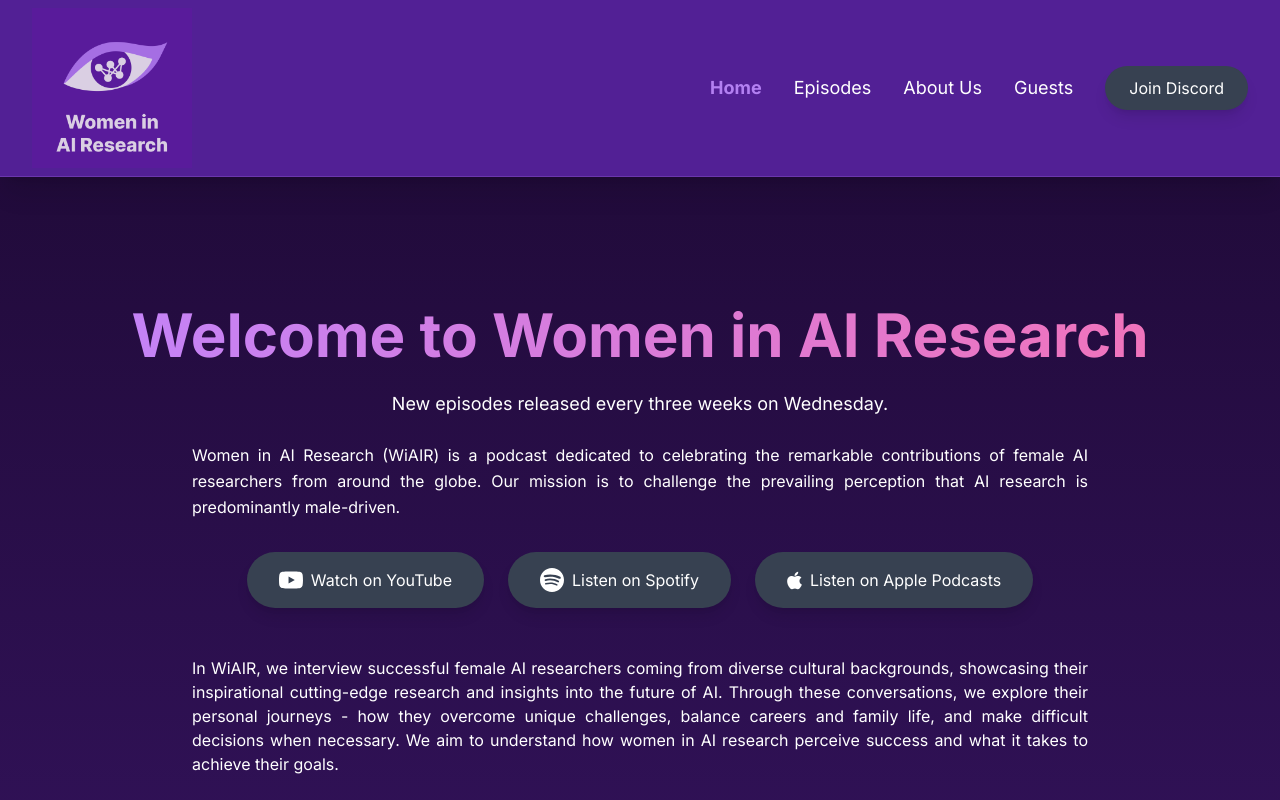
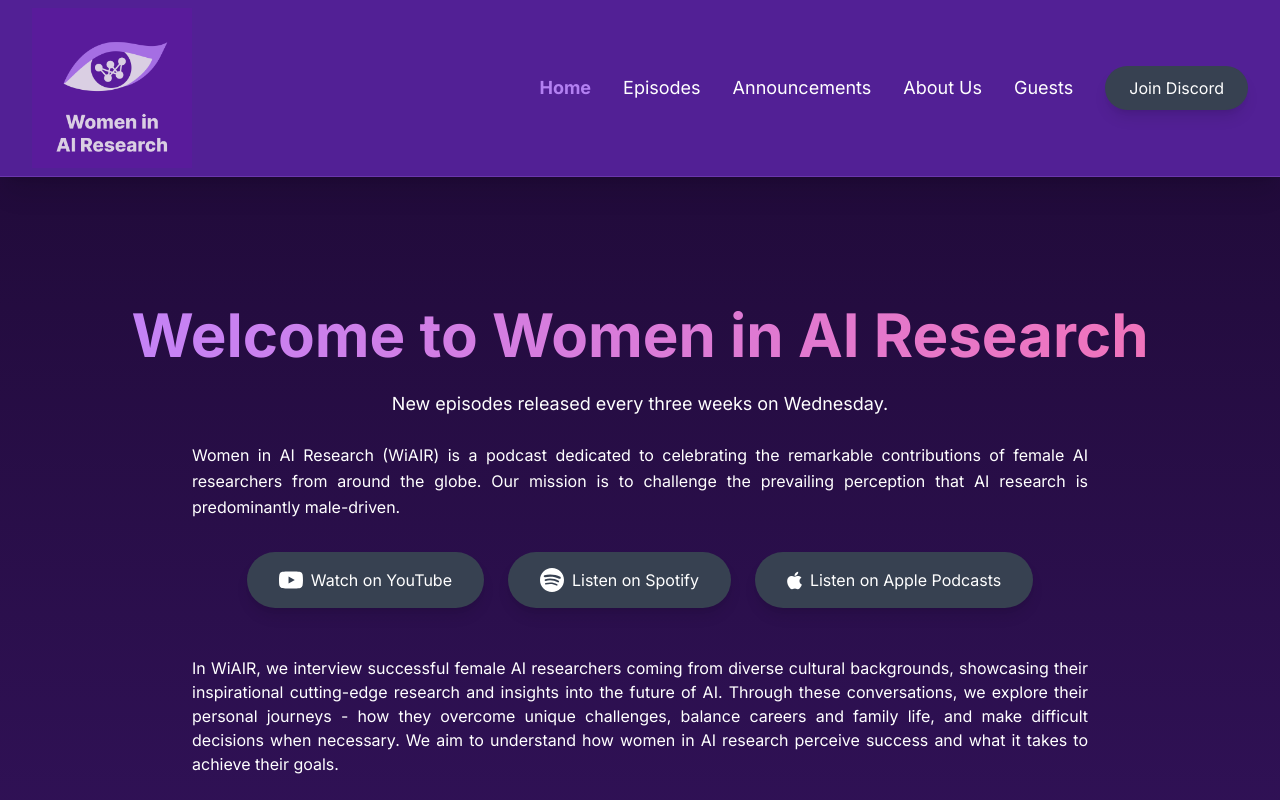
Before and after one commit to women-in-ai-research/women-in-ai-research.github.io, a Next.js app: page / in a window 1280 px wide. Shown: the top 800 px of the page. Built offline with nearby package versions, Linux system fonts and the light colour scheme; no server answers.

Commit message:
add announcements section via linkedin rss feed

```diff
--- a/app/components/navigation/Navbar.tsx
+++ b/app/components/navigation/Navbar.tsx
@@ -63,6 +63,14 @@ export function Navbar() {
             >
               Episodes
             </Link>
+            <Link
+              href="/announcements"
+              className={`text-white hover:text-wiair-light transition-colors duration-300 text-lg ${
+                pathname === '/announcements' ? 'font-bold text-wiair-light' : ''
+              }`}
+            >
+              Announcements
+            </Link>
 
             {isHomePage ? (
               <a
@@ -121,6 +129,15 @@ export function Navbar() {
             >
               Episodes
             </Link>
+            <Link
+              href="/announcements"
+              className={`block text-center text-white hover:text-wiair-light transition-colors duration-300 text-lg ${
+                pathname === '/announcements' ? 'font-bold text-wiair-light' : ''
+              }`}
+              onClick={() => setMobileMenuOpen(false)}
+            >
+              Announcements
+            </Link>
 
             {isHomePage ? (
               <a
--- a/package.json
+++ b/package.json
@@ -18,6 +18,7 @@
         "@radix-ui/react-slot": "^1.1.0",
         "class-variance-authority": "^0.7.0",
         "clsx": "^2.1.1",
+        "date-fns": "^4.1.0",
         "lucide-react": "^0.438.0",
         "next": "14.2.23",
         "react": "^18",
```
Also changed, not shown: 1 other file (tests, documents, lock files or other folders).
